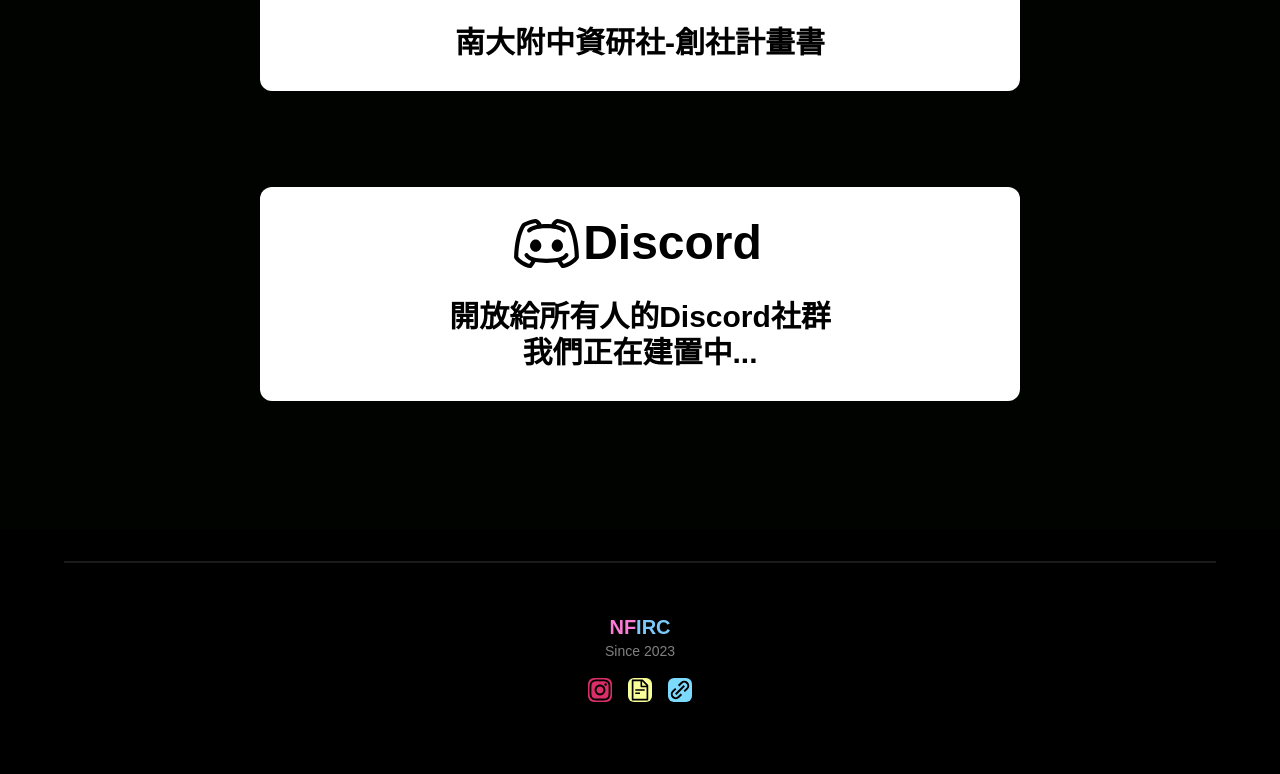
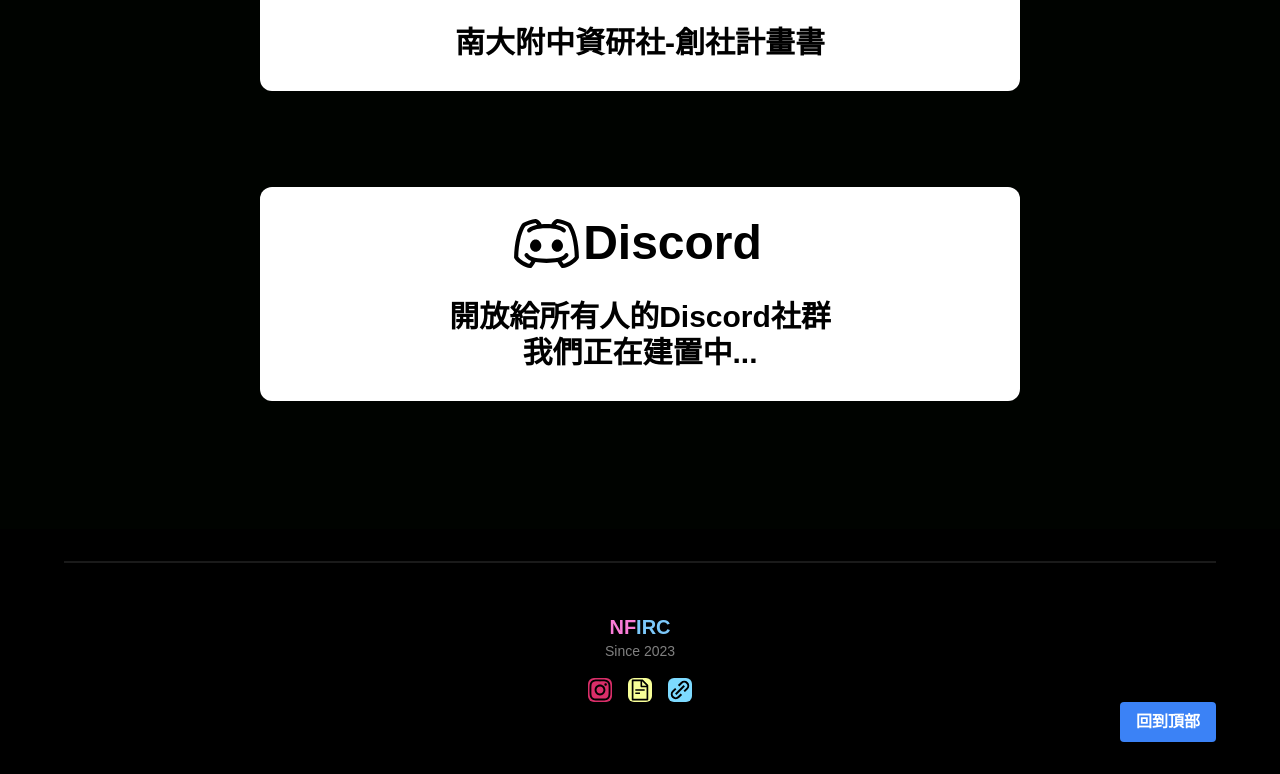
Before and after one commit to yudong-0222/realclubwebsite, a Next.js app: page /link in a window 1280 px wide. Shown: the part 1056-1830 px from the top of the page. Before the commit the page ends 1790 px from the top, so only its background shows below. Built offline with nearby package versions, Linux system fonts and the light colour scheme; a web font is replaced by a local one.

Commit message:
backto the top

```diff
--- a/package.json
+++ b/package.json
@@ -20,6 +20,7 @@
     "react-dom": "18.2.0",
     "react-icon": "^1.0.0",
     "react-icons": "^4.9.0",
+    "react-router-dom": "^6.15.0",
     "react-spring": "^9.7.2",
     "react-swipeable-views": "^0.14.0",
     "react-typed": "^1.2.0",
--- a/src/components/Footer.jsx
+++ b/src/components/Footer.jsx
@@ -6,7 +6,16 @@
 import { motion } from 'framer-motion'
 import { footerVariants } from '../utils/motion'
 
+
+
 const Footer = () => {
+  const scrollToTop = () => {
+    window.scrollTo({
+      top: 0,
+      behavior: 'smooth'
+    });
+  };
+
   return (
   <motion.footer
     variants={footerVariants}
@@ -42,6 +51,14 @@
         </div>
       </div>
     </div>
+    <div className="flex sm:justify-end justify-center sm:mt-0 mt-4">
+      <button
+        onClick={scrollToTop}
+        className="bg-blue-500 hover:bg-blue-700 text-white font-bold py-2 px-4 rounded "
+      >
+        回到頂部
+      </button>
+    </div>
   </motion.footer>
   )
 }
```
Also changed, not shown: 1 other file (tests, documents, lock files or other folders).
